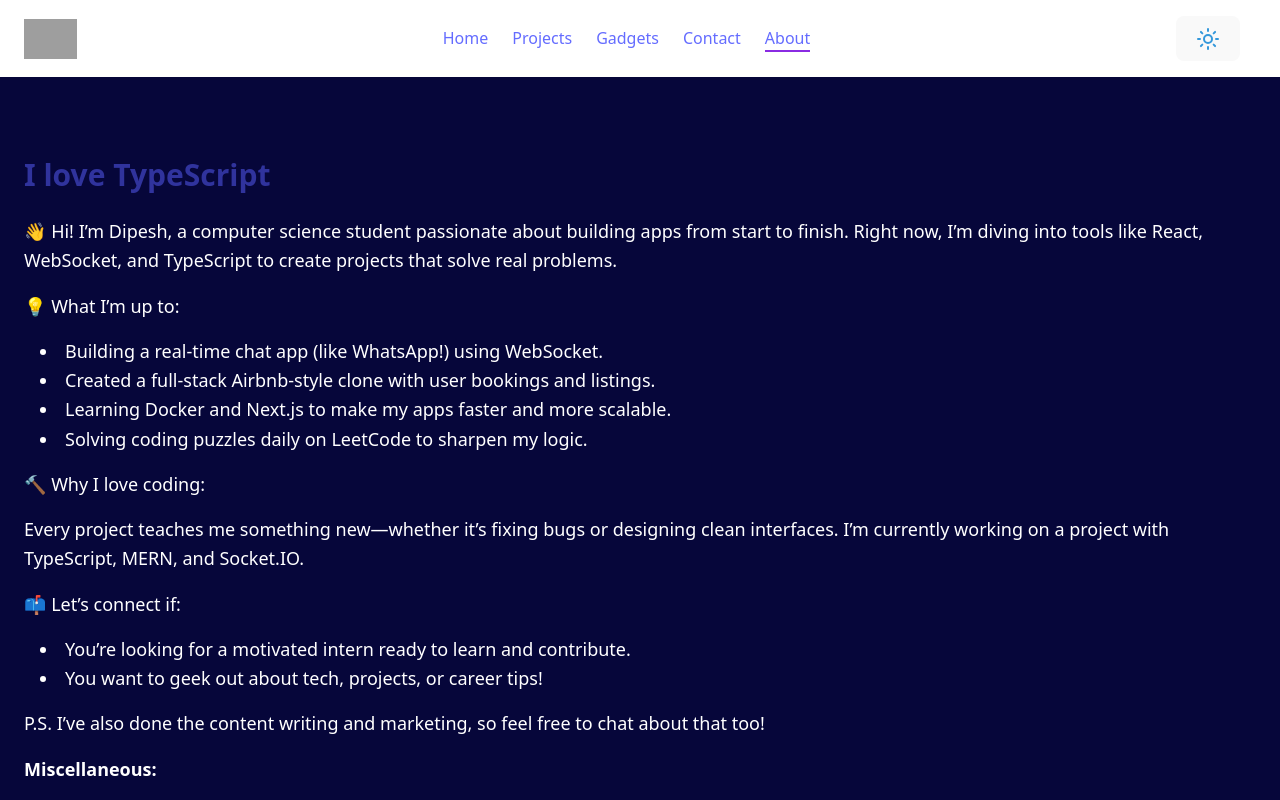
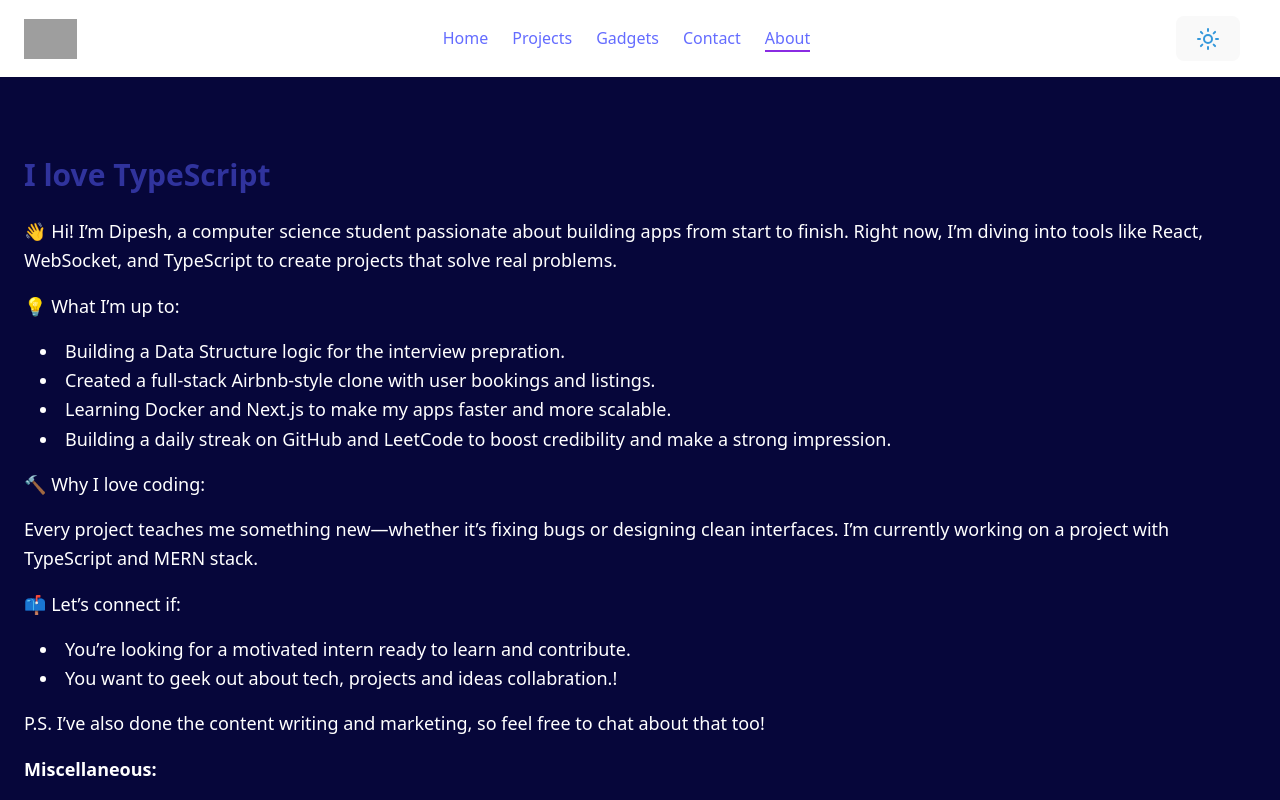
Before and after one commit to tech-dipesh/Portfolio-TS, a React (Vite) app: page /about in a window 1280 px wide. Shown: the top 800 px of the page. Built offline with nearby package versions, Linux system fonts and the light colour scheme; grey boxes are pictures that could not be loaded.

Commit message:
update a about page

```diff
--- a/src/components/pages/About.tsx
+++ b/src/components/pages/About.tsx
@@ -11,17 +11,19 @@ export default function About() {
         <p>👋 Hi! I’m Dipesh, a computer science student passionate about building apps from start to finish. Right now, I’m diving into tools like React, WebSocket, and TypeScript to create projects that solve real problems.</p>
         <p>💡 What I’m up to:</p>
         <ul className="list-disc list-inside ml-4">
-          <li>Building a real-time chat app (like WhatsApp!) using WebSocket.</li>
+          <li>Building a Data Structure logic for the interview prepration.</li>
+          {/* <li>Building a real-time chat app (like WhatsApp!) using WebSocket.</li> */}
           <li>Created a full-stack Airbnb-style clone with user bookings and listings.</li>
           <li>Learning Docker and Next.js to make my apps faster and more scalable.</li>
-          <li>Solving coding puzzles daily on LeetCode to sharpen my logic.</li>
+          <li>Building a daily streak on GitHub and LeetCode to boost credibility and make a strong impression.</li>
+          {/* <li>Solving coding puzzles daily on LeetCode to sharpen my logic.</li> */}
         </ul>
         <p>🔨 Why I love coding:</p>
-        <p>Every project teaches me something new—whether it’s fixing bugs or designing clean interfaces. I’m currently working on a project with TypeScript, MERN, and Socket.IO.</p>
+        <p>Every project teaches me something new—whether it’s fixing bugs or designing clean interfaces. I’m currently working on a project with TypeScript and MERN stack.</p>
         <p>📫 Let’s connect if:</p>
         <ul className="list-disc list-inside ml-4">
           <li>You’re looking for a motivated intern ready to learn and contribute.</li>
-          <li>You want to geek out about tech, projects, or career tips!</li>
+          <li>You want to geek out about tech, projects and ideas collabration.!</li>
         </ul>
         <p>P.S. I’ve also done the content writing and marketing, so feel free to chat about that too!</p>
         <p className="mt-4 font-semibold">Miscellaneous:</p>
```
